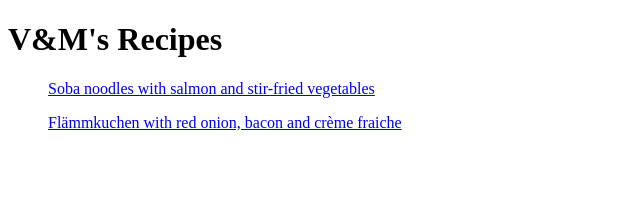
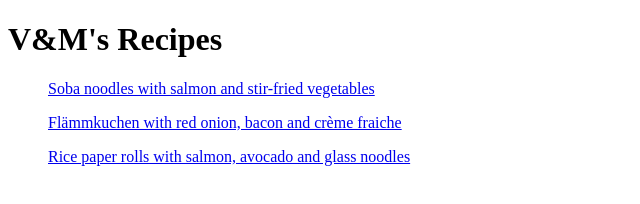
Before and after one commit to MathijsSchaeken/odin-recipes, a plain HTML site: page index.html in a window 1280 px wide. Shown: the whole page, without its empty margins (0-640 px from the left). Drawn offline with Linux system fonts and the light colour scheme.

Commit message:
Fix broken link to ricePaperRolls.html

```diff
--- a/index.html
+++ b/index.html
@@ -12,7 +12,7 @@
         <ul>
             <p><a href="./recipes/sobaNoodlesSalmon.html">Soba noodles with salmon and stir-fried vegetables</a></p>
             <p><a href="./recipes/flammkuchenRedOnionBacon.html">Flämmkuchen with red onion, bacon and crème fraiche</a></p>
-
+            <p><a href="./recipes/ricePaperRolls.html">Rice paper rolls with salmon, avocado and glass noodles</a></p>
         </ul>
     </body>
 
```
